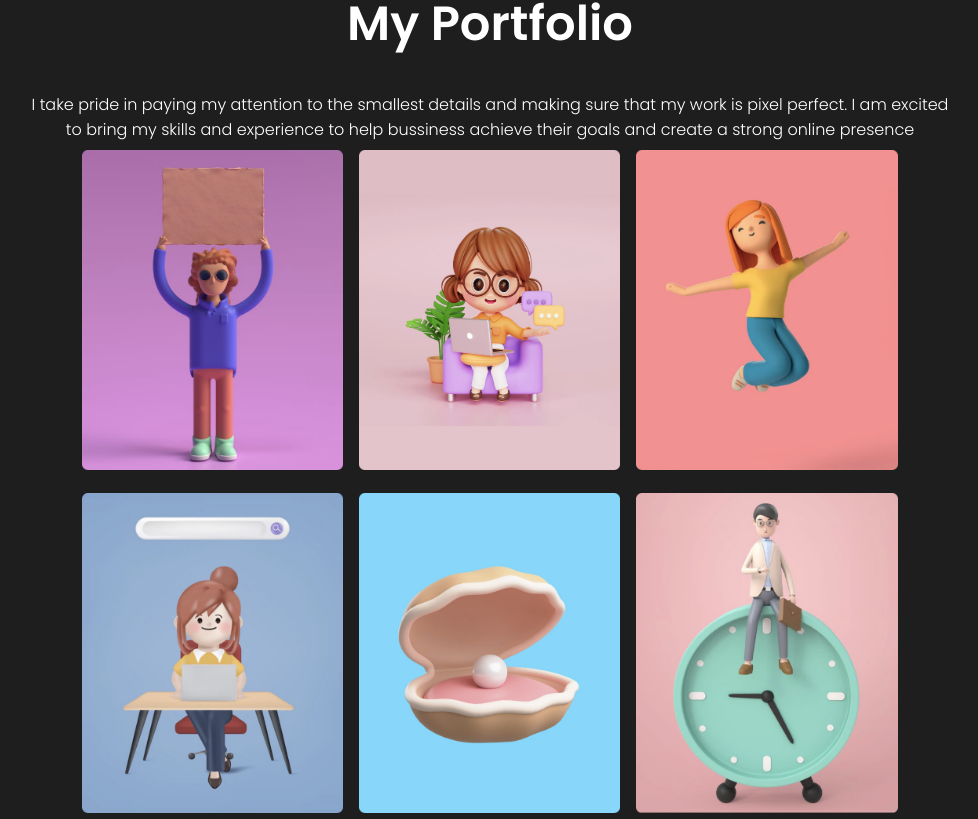
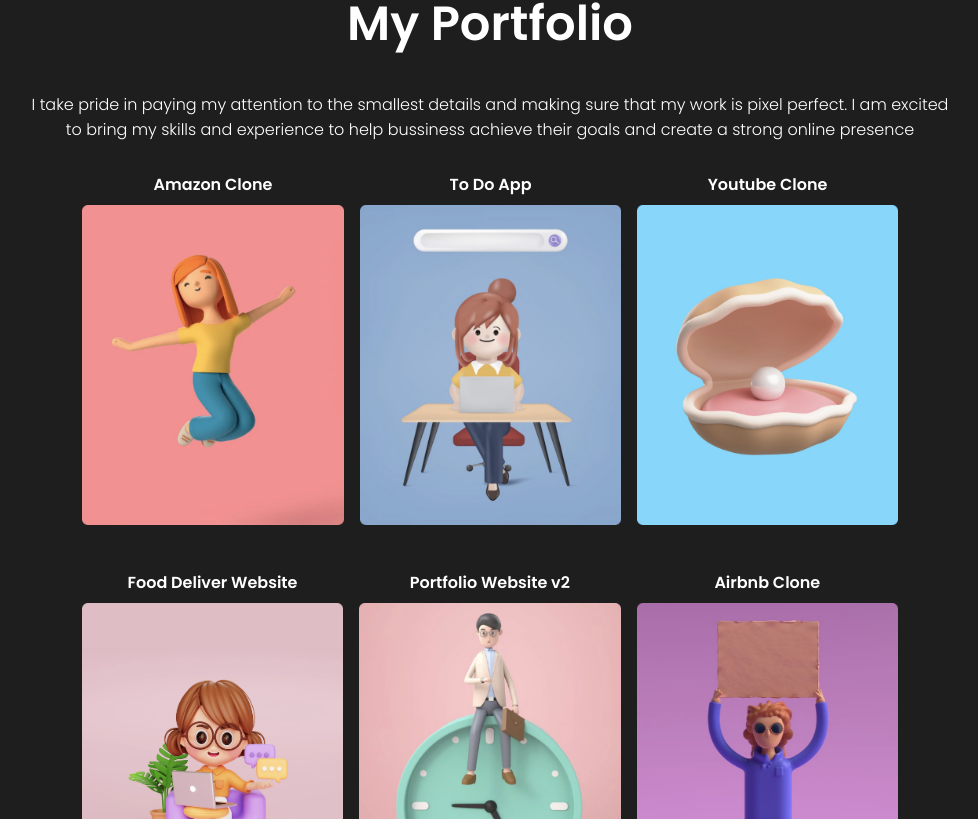
Before and after one commit to PKC2001/portfolio, a React (Create React App) app: page / in a window 1280 px wide. Shown: the part 1561-2380 px from the top of the page, without its empty margins (150-1128 px from the left). Built offline with nearby package versions, Linux system fonts and the light colour scheme.

Commit message:
added title to projects

```diff
--- a/src/components/Contact/contact.css
+++ b/src/components/Contact/contact.css
@@ -52,6 +52,10 @@
   cursor: pointer;
 }
 
+.submitBtn:hover{
+  background: yellow;
+}
+
 .links {
   display: flex;
   flex-wrap: wrap;
--- a/src/components/Navbar/navbar.css
+++ b/src/components/Navbar/navbar.css
@@ -40,6 +40,10 @@
     align-items: center;
     justify-content: center;
     cursor: pointer;
+}
+
+.desktopMenuBtn:hover{
+    background: yellow;
 }
 
 .desktopMenuImg{
--- a/src/components/Works/works.css
+++ b/src/components/Works/works.css
@@ -61,3 +61,12 @@
         height: 48vw;
     }
 }
+
+.project{
+    display: flex;
+    flex-direction: column;
+    justify-content: center;
+    align-items: center;
+    margin-top: 15px;
+    padding-top: 15px;
+}
--- a/src/components/Works/works.js
+++ b/src/components/Works/works.js
@@ -19,12 +19,12 @@ const works = () => {
         online presence
       </span>
       <div className="worksImgs">
-        <a target="_blank" href="https://airbnb-clone-three-lake.vercel.app/" rel="noreferrer"><img src={Portfolio1} alt="" className="worksImg" /></a>
-        <a target="_blank" href="https://pkc2001.github.io/food-delivery-website/" rel="noreferrer"><img src={Portfolio2} alt="" className="worksImg" /></a>
-        <a target="_blank" href="https://amazon-clone-bice-three.vercel.app/" rel="noreferrer"><img src={Portfolio3} alt="" className="worksImg" /></a>
-        <a target="_blank" href="https://pkc2001.github.io/to-do-app/" rel="noreferrer"><img src={Portfolio4} alt="" className="worksImg" /></a>
-        <a target="_blank" href="https://pkc2001.github.io/youtube-clone/" rel="noreferrer"><img src={Portfolio5} alt="" className="worksImg" /></a>
-        <a target="_blank" href="https://pkc2001.github.io/portfolio-website-v2/" rel="noreferrer"><img src={Portfolio6} alt="" className="worksImg" /></a>
+        <h4 className="project">Amazon Clone<a target="_blank" href="https://amazon-clone-bice-three.vercel.app/" rel="noreferrer"><img src={Portfolio3} alt="" className="worksImg" /></a></h4>
+        <h4 className="project">To Do App<a target="_blank" href="https://pkc2001.github.io/to-do-app/" rel="noreferrer"><img src={Portfolio4} alt="" className="worksImg" /></a></h4>
+        <h4 className="project">Youtube Clone<a target="_blank" href="https://pkc2001.github.io/youtube-clone/" rel="noreferrer"><img src={Portfolio5} alt="" className="worksImg" /></a></h4>
+        <h4 className="project">Food Deliver Website<a target="_blank" href="https://pkc2001.github.io/food-delivery-website/" rel="noreferrer"><img src={Portfolio2} alt="" className="worksImg" /></a></h4>
+        <h4 className="project">Portfolio Website v2<a target="_blank" href="https://pkc2001.github.io/portfolio-website-v2/" rel="noreferrer"><img src={Portfolio6} alt="" className="worksImg" /></a></h4>
+        <h4 className="project">Airbnb Clone<a target="_blank" href="https://airbnb-clone-three-lake.vercel.app/" rel="noreferrer"><img src={Portfolio1} alt="" className="worksImg" /></a></h4>
       </div>
       <div className="achi">
         <h1 className="worksTitle">My Achievements</h1>
```
